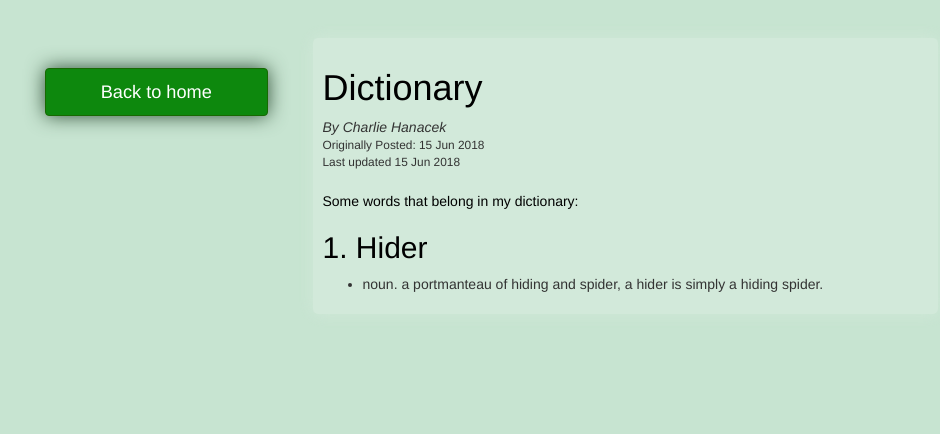
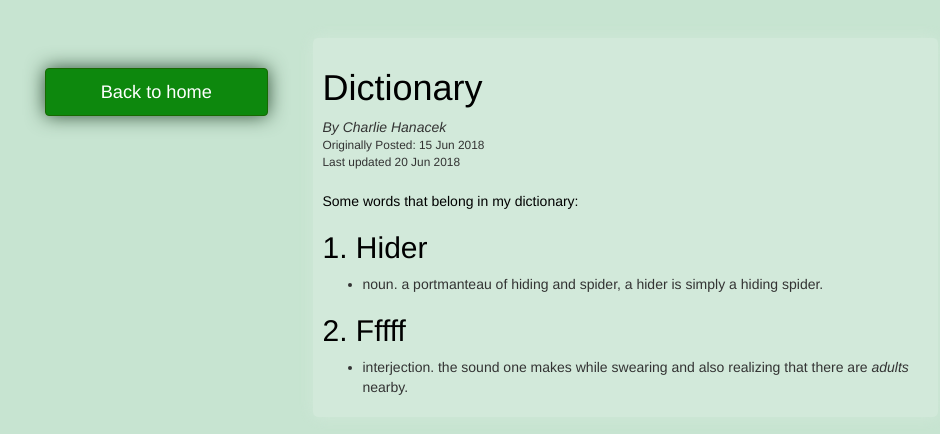
Before and after one commit to czhanacek/website, a Jekyll site: the page built from _posts/2018-6-15-dictionary.md, in a window 1280 px wide. Shown: the top 434 px of the page, without its empty margins (15-955 px from the left). Built offline with Jekyll 4.4.1, drawn with Linux system fonts in a browser that asks for light colours.

Commit message:
dictionary update

```diff
--- a/_posts/2018-6-15-dictionary.md
+++ b/_posts/2018-6-15-dictionary.md
@@ -1,6 +1,6 @@
 ---
 layout: post
-last-updated: 2018-6-15
+last-updated: 2018-6-20
 title: Dictionary
 ---
 Some words that belong in my dictionary:
@@ -8,3 +8,7 @@ Some words that belong in my dictionary:
 ## 1. Hider
 
 - noun. a portmanteau of hiding and spider, a hider is simply a hiding spider.
+
+## 2. Fffff
+
+- interjection. the sound one makes while swearing and also realizing that there are _adults_ nearby.
```
